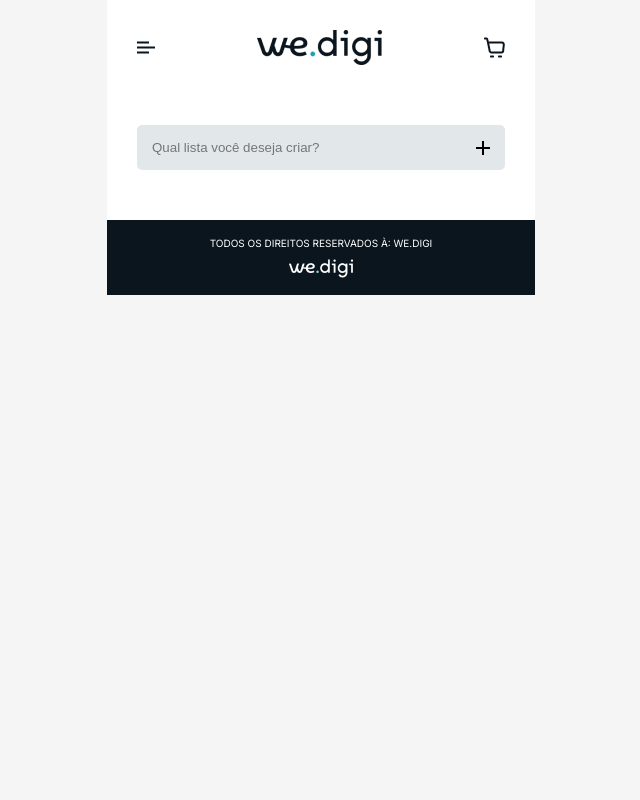
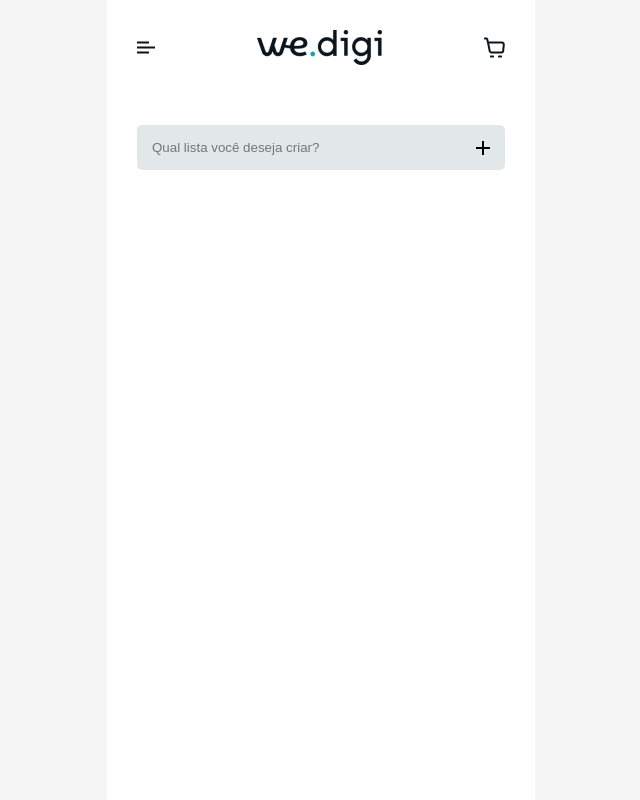
Before and after one commit to marcolucianodev/To-Do-List, a React (Create React App) app: page / in a window 1280 px wide. Shown: the top 800 px of the page, without its empty margins (319-959 px from the left). Built offline with nearby package versions, Linux system fonts and the light colour scheme.

Commit message:
add break words on list

```diff
--- a/src/components/CardTask/styles.js
+++ b/src/components/CardTask/styles.js
@@ -10,4 +10,5 @@ export const ListItems = styled.li`
   padding: 15px 0 15px 15px;
   border-bottom: 1px solid #F5F5F5;
   font-size: 14px;
+  line-break: anywhere;
 `;
--- a/src/pages/styles.js
+++ b/src/pages/styles.js
@@ -17,6 +17,7 @@ export const MainContent = styled.main`
   background-color: #FFFFFF;
   max-height: 926px;
   overflow: auto;
+  min-height: 100vh;
 `;
 
 export const FormContainer = styled.section`
@@ -70,6 +71,7 @@ export const CardHead = styled.div`
 
     label {
       font-weight: 700;
+      line-break: anywhere;
     }
   }
 `;
```
